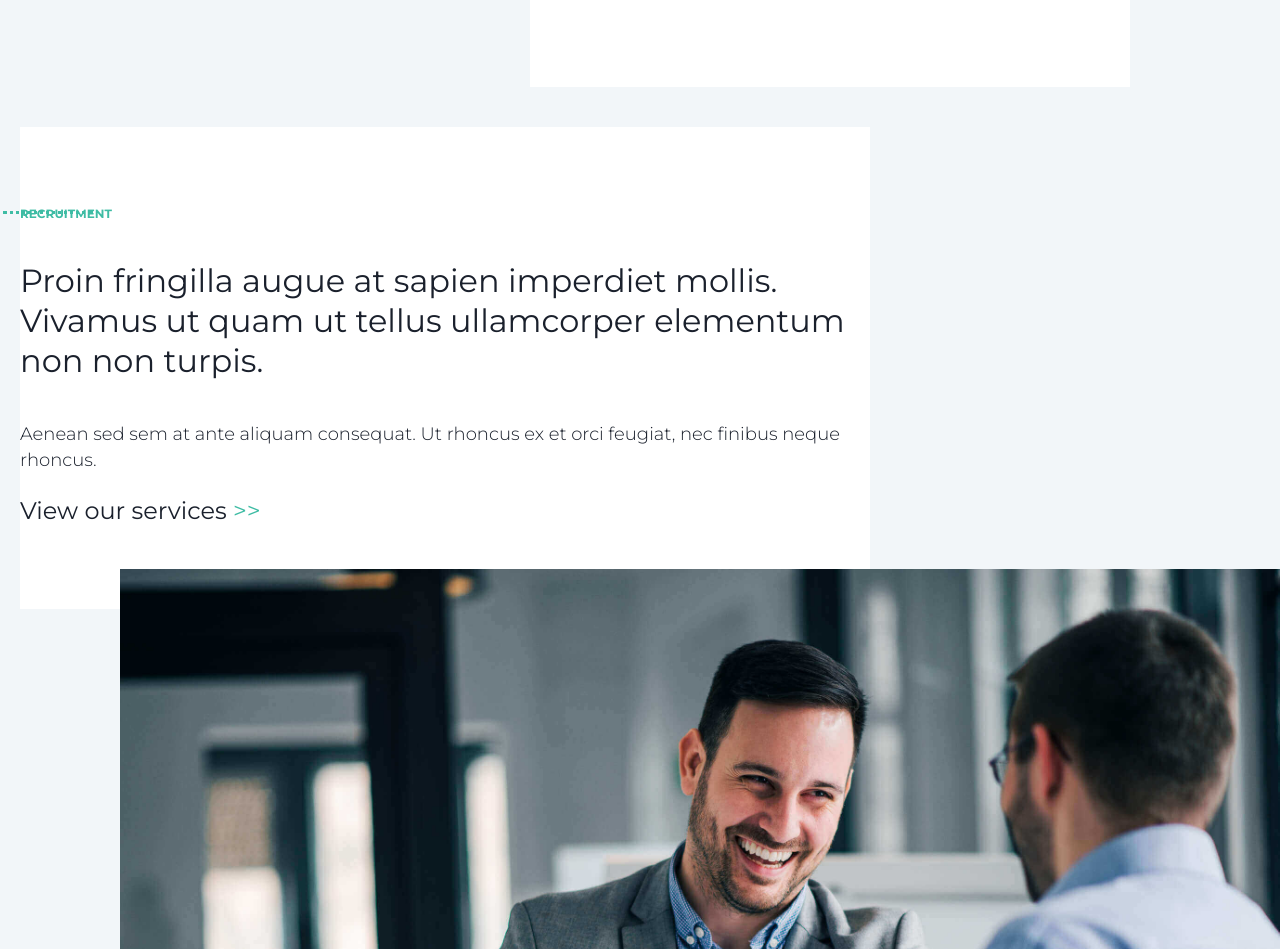
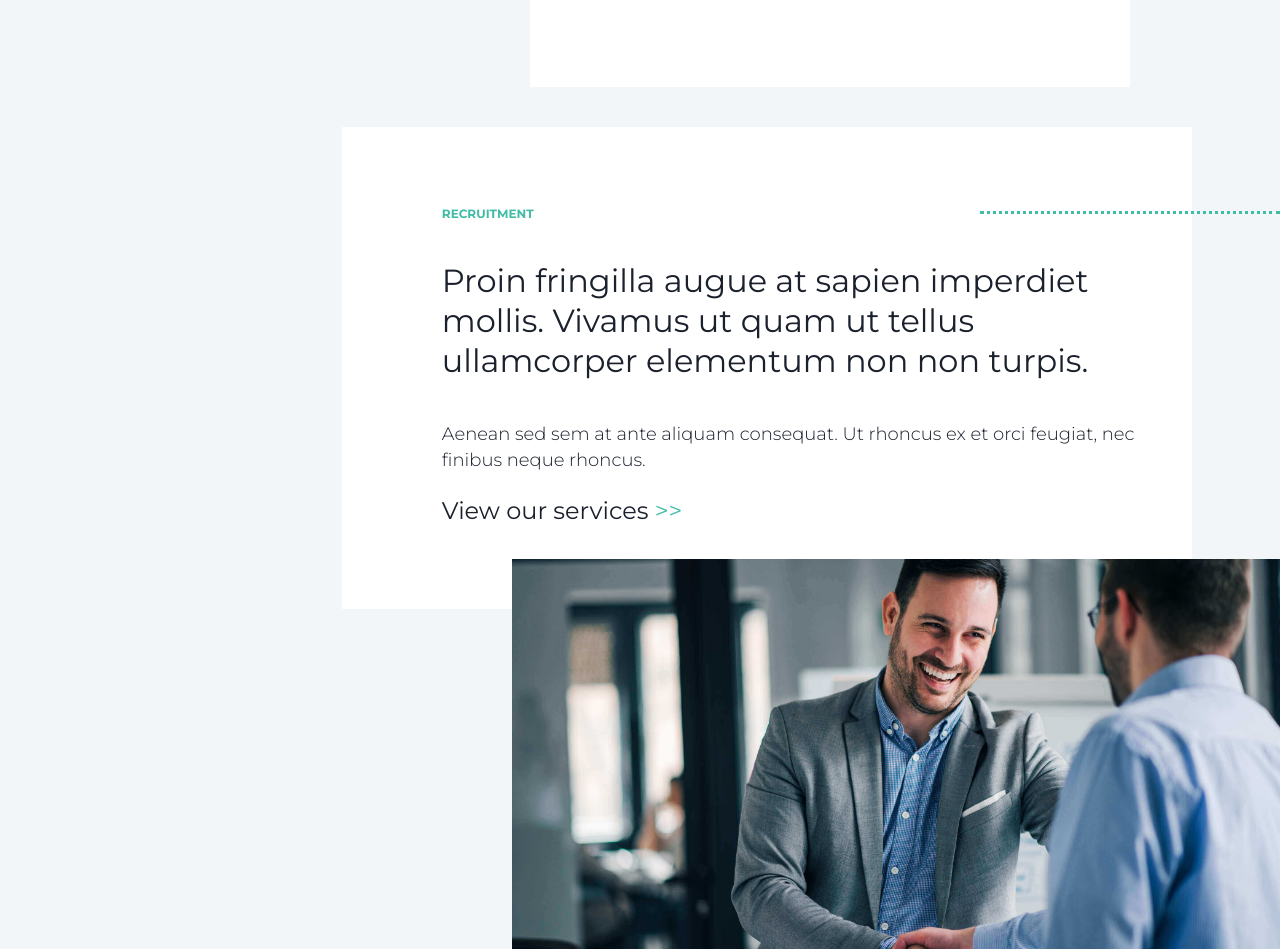
Before and after one commit to jvickers123/pentaro-site, a React (Create React App) app: page / in a window 1280 px wide. Shown: the part 1883-2832 px from the top of the page. Built offline with nearby package versions, Linux system fonts and the light colour scheme.

Commit message:
added styling for box to right desktop

```diff
--- a/src/styles/main.scss
+++ b/src/styles/main.scss
@@ -170,11 +170,24 @@ a {
 
         }
       }
+    }
+    &.offset-right {
+      .image-container {
+        display: flex;
+        justify-content: flex-end;
+        margin-top: -50px;
+        img {
+          width: 60vw;
+          max-height: 400px;
+        }
+      }
+      padding-bottom: 100px;
 
     }
     .content-container {
     max-width: 850px;
     padding: 80px 0;
+
     &.left {
       padding-left: 100px;
       padding-right: 50px;
@@ -188,6 +201,16 @@ a {
         right: 0;
         left: auto;
         width: 200px;
+      }
+    }
+    &.right {
+      padding-left: 100px;
+      padding-right: 50px;
+      margin: 0 7% 0 auto;
+      .offset-left-top {
+        right: 0;
+        left: auto;
+        width: 300px;
       }
     }
   }
```
